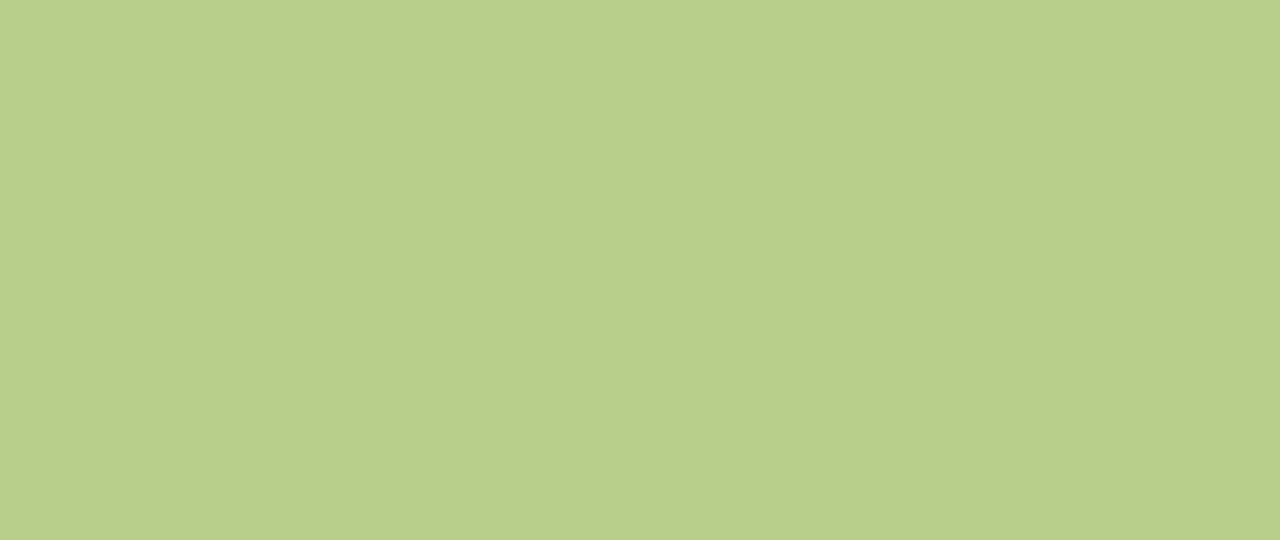
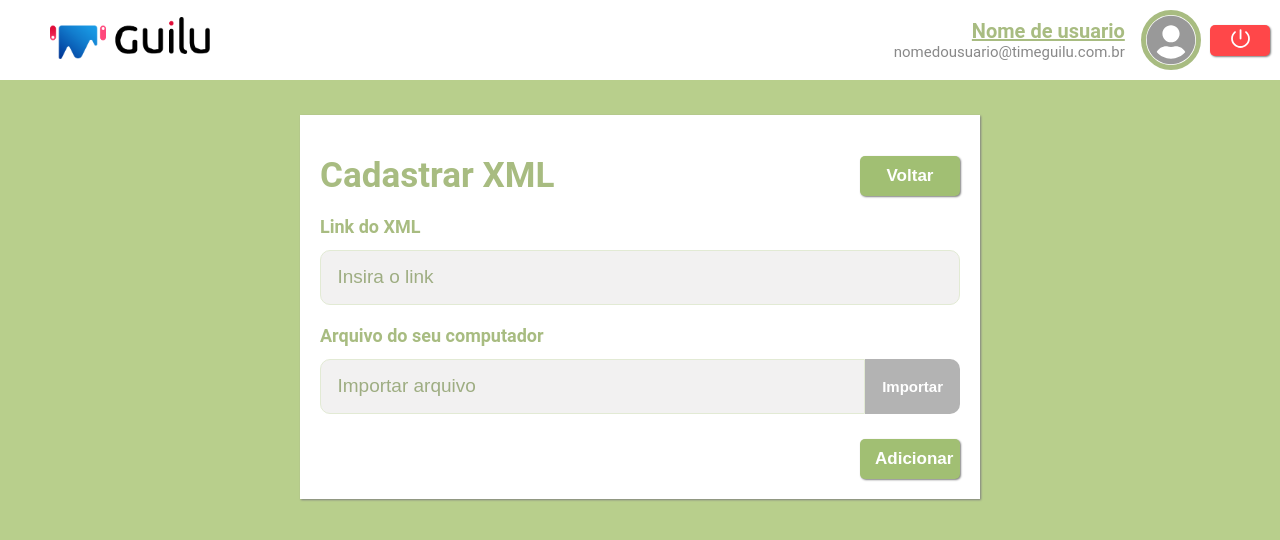
Before and after one commit to Carlosdantas485/AdminGuilu, a React (Create React App) app: page /NewXML in a window 1280 px wide. Shown: the top 540 px of the page. Built offline with nearby package versions, Linux system fonts and the light colour scheme.

Commit message:
V 0.1.2 -C- [ Function confirm password and bugs ]

```diff
--- a/src/pages/Home/index.js
+++ b/src/pages/Home/index.js
@@ -79,7 +79,7 @@ function Home() {
                     <div className="box" id="archive">
                         <h1>Arquivos</h1>
                         <div className="Option_Home">
-                            <Link className="link" to="">
+                            <Link className="link" to="/NewXML">
                                 <h2>XML por Link</h2>
 
                                 <p className="info-box">Vizualize as principais informações.</p>
--- a/src/pages/Login/styles.js
+++ b/src/pages/Login/styles.js
@@ -100,126 +100,10 @@ export const Container = styled.div`
 
 
 
-    @media screen and (max-width: 1024px) {
-        .cardDiv {
-            width: 420px;
-            height: 410px;
-
-            .logoDiv {
-                img {
-                    width: 240px;
-                    height: auto;
-                }
-            }
-        }
-    }
-
-    @media screen and (max-width: 812px) {
-        .cardDiv {
-            width: 380px;
-            height: 350px;
-
-            .logoDiv {
-                img {
-                    width: 203px;
-                    height: auto;
-                }
-            }
-
-            .formDiv {
-                p {
-                    font-size: 20px;
-                }
-            }
-
-            .btnDiv {
-                display: flex;
-                align-items: center;
-                margin-top: 1rem;
-
-                button {
-                    margin: 0;
-                }
-            }
-        }
-    }
-
-    @media screen and (max-width: 800px) {
-        .cardDiv {
-            width: 410px;
-            height: 350px;
-
-            .logoDiv {
-                img {
-                    width: 203px;
-                    height: auto;
-                }
-            }
-
-            .formDiv {
-                p {
-                    font-size: 20px;
-                }
-            }
-
-            .btnDiv {
-                display: flex;
-                align-items: center;
-                margin-top: 1rem;
-
-                button {
-                    margin: 0;
-                }
-            }
-        }
-    }
-
-    @media screen and (max-width: 770px) {
-        .cardDiv {
-            width: 380px;
-            height: 350px;
-        }
-    }
-
-    @media screen and (max-width: 740px) {
-        .cardDiv {
-            width: 370px;
-            height: 65%;
-
-            .logoDiv {
-                img {
-                    width: 200px;
-                    height: auto;
-                }
-            }
-
-            .formDiv {
-                p {
-                    font-size: 20px;
-                }
-            }
-
-            .btnDiv {
-                display: flex;
-                flex-direction: column;
-                align-items: center;
-                margin-top: 1rem;
-
-                button {
-                    margin: 0;
-                    width: 100%;
-                    margin-bottom: 1rem;
-                }
-            }
-            .recoverPassword{
-                margin-bottom:50px;
-            }
-        }
-    }
 
 
 
-    @media screen and (max-width: 376px) {
+    @media screen and (max-width: 533px) {
         .cardDiv {
             display: flex;
             width: 340px;
--- a/src/pages/NewDashboard/index.js
+++ b/src/pages/NewXML/index.js
@@ -5,7 +5,7 @@ import Header from '../../Components/header';
 import Logo from '../../assets/logo.png';
 import { Link } from 'react-router-dom';
 
-function Users() {
+function XML() {
     document.title = "Guilu - Cadastrar Empresa";
 
     const [showConfirm, setShowConfirm] = useState(false);
@@ -19,7 +19,7 @@ function Users() {
                 <div className="container">
                     <div className="Dashboard">
                         <div className="infoDashboard">
-                            <h2>Cadastrar Nova Empresa</h2>
+                            <h2>Cadastrar XML</h2>
                             <Link to="/home">
                                 <button className="back">Voltar</button>
                             </Link>
@@ -30,20 +30,20 @@ function Users() {
                         <div className="box">
                             <div className="XML_LINK">
                                 <h3>Link do XML</h3>
-                                <input type="text" placeholder=" Insira o link " ></input>
+                                <input type="text" placeholder=" Insira o link "  ></input>
                             </div>
                             <div className="import_pc">
                                 <h3>Arquivo do seu computador</h3>
                                 <div className="inport">
                                     <input type="text" placeholder=" Importar arquivo" ></input>
-                                    <button className="save" ><a href="" download="">Importar</a></button>
+                                    <button id="upload" ><a href="" download="">Importar</a></button>
                                 </div>
                             </div>
 
                         </div>
                     </div>
                     <div className="options">
-                        <button className="save" >Cadastrar</button>
+                        <button className="save" >Adicionar</button>
                     </div>
                 </div>
             </Container>
@@ -76,4 +76,4 @@ function Users() {
     );
 }
 
-export default Users;
+export default XML;
--- a/src/pages/NewDashboard/styles.js
+++ b/src/pages/NewXML/styles.js
@@ -44,19 +44,19 @@ export const Container = styled.div`
                 .back{
                     border: none;
                     box-shadow: 1px 1px 2px grey;
-                    width:110px;
+                    width:100px;
                     height: 40px;
                     font-weight: bold;
                     padding: 5px 15px;
                     border-radius: 5px;
                     font-size: 17px;
-                    background-color: #c4c4c4;
+                    background-color: #A1BF73;
                     color: white;
 
                 }
 
                 .back:hover{
-                    background-color: #b3b3b3;
+                    background-color: #84a84d;
                     transition: 0.3s;
                 }
 
@@ -89,6 +89,7 @@ export const Container = styled.div`
                     border: none;
                     background-color: #b3b3b3;
                     color: white;
+                    width: 110px;
                     height: 55px;
                     border-radius: 0px  10px 10px 0px
                 }
@@ -130,18 +131,24 @@ export const Container = styled.div`
 
             .import_pc{
                 width:100%;
+                a{
+                    color: #fff;
+                    text-decoration: none;
+                }
+
             }
         }
+
 
         .options{
             margin-top: 25px;
             display: flex;
-            justify-content: space-between;
+            justify-content: flex-end;
 
             button{
                 border: none;
                 box-shadow: 1px 1px 2px grey;
-                width:110px;
+                width:100px;
                 height: 40px;
                 font-weight: bold;
                 padding: 5px 15px;
@@ -149,16 +156,7 @@ export const Container = styled.div`
                 font-size: 17px;
             }
 
-            .back{
-                background-color: #c4c4c4;
-                color: white;
 
-            }
-
-            .back:hover{
-                background-color: #b3b3b3;
-                transition: 0.3s;
-            }
 
             .save{
                 background-color: #A1BF73;
--- a/src/pages/company/styles.js
+++ b/src/pages/company/styles.js
@@ -25,7 +25,8 @@ export const Container = styled.div`
             .back{
                 border: none;
                 box-shadow: 1px 1px 2px grey;
-                width:80px;
+                width:100px;
+                height: 40px;width:100px;
                 height: 40px;
                 font-weight: bold;
                 padding: 5px 15px;
--- a/src/pages/recoverPassword/Page-1/styles.js
+++ b/src/pages/recoverPassword/Page-1/styles.js
@@ -62,26 +62,25 @@ export const Container = styled.div`
                 justify-content:space-between;
 
                 button{
-                margin-top: 15px;
+                    margin-top: 20px;
                     border: none;
                     box-shadow: 1px 1px 2px grey;
-                width:130px;
-                height: 50px;
+                    width:110px;
+                    height: 40px;
                     font-weight: bold;
                     padding: 5px 15px;
                     border-radius: 5px;
-                border:2px solid #fff;
-                font-size: 20px;
+                    font-size: 17px;
                 }
 
                 .back{
-                    background-color: #696969;
+                background-color: #c4c4c4;
                 color: white;
 
             }
 
             .back:hover{
-                    background-color: #4F4F4F;
+                background-color: #b3b3b3;
                 transition: 0.3s;
             }
 
--- a/src/pages/recoverPassword/Page-2/styles.js
+++ b/src/pages/recoverPassword/Page-2/styles.js
@@ -71,16 +71,15 @@ export const Container = styled.div`
                 justify-content:center;
 
                 button{
-                margin-top: 15px;
-                border: none;
-                box-shadow: 1px 1px 2px grey;
-                width:130px;
-                height: 50px;
-                font-weight: bold;
-                padding: 5px 15px;
-                border-radius: 5px;
-                border:2px solid #fff;
-                font-size: 20px;
+                    margin-top: 20px;
+                    border: none;
+                    box-shadow: 1px 1px 2px grey;
+                    width:110px;
+                    height: 40px;
+                    font-weight: bold;
+                    padding: 5px 15px;
+                    border-radius: 5px;
+                    font-size: 17px;
                 }
 
                 .recover{
--- a/src/pages/users/styles.js
+++ b/src/pages/users/styles.js
@@ -25,7 +25,7 @@ export const Container = styled.div`
             .back{
                 border: none;
                 box-shadow: 1px 1px 2px grey;
-                width:80px;
+                width:100px;
                 height: 40px;
                 font-weight: bold;
                 padding: 5px 15px;
--- a/src/routes.js
+++ b/src/routes.js
@@ -11,7 +11,7 @@ import RecoverPassword2 from '../src/pages/recoverPassword/Page-2';
 import Users from './pages/users';
 import Company from './pages/company';
 import NewCompany from './pages/NewCompany';
-import NewDashboard from './pages/NewDashboard';
+import NewXML from './pages/NewXML';
 
 export default function Routes() {
     return (
@@ -27,7 +27,7 @@ export default function Routes() {
                 <Route path="/usersList" component={Users} />
                 <Route path="/company" component={Company} />
                 <Route path="/NewCompany" component={NewCompany} />
-                <Route path="/NewDashboard" component={NewDashboard} />
+                <Route path="/NewXML" component={NewXML} />
             </Switch>
         </BrowserRouter>
     );
```
Lines whose indentation alone changed are shown as unchanged.
